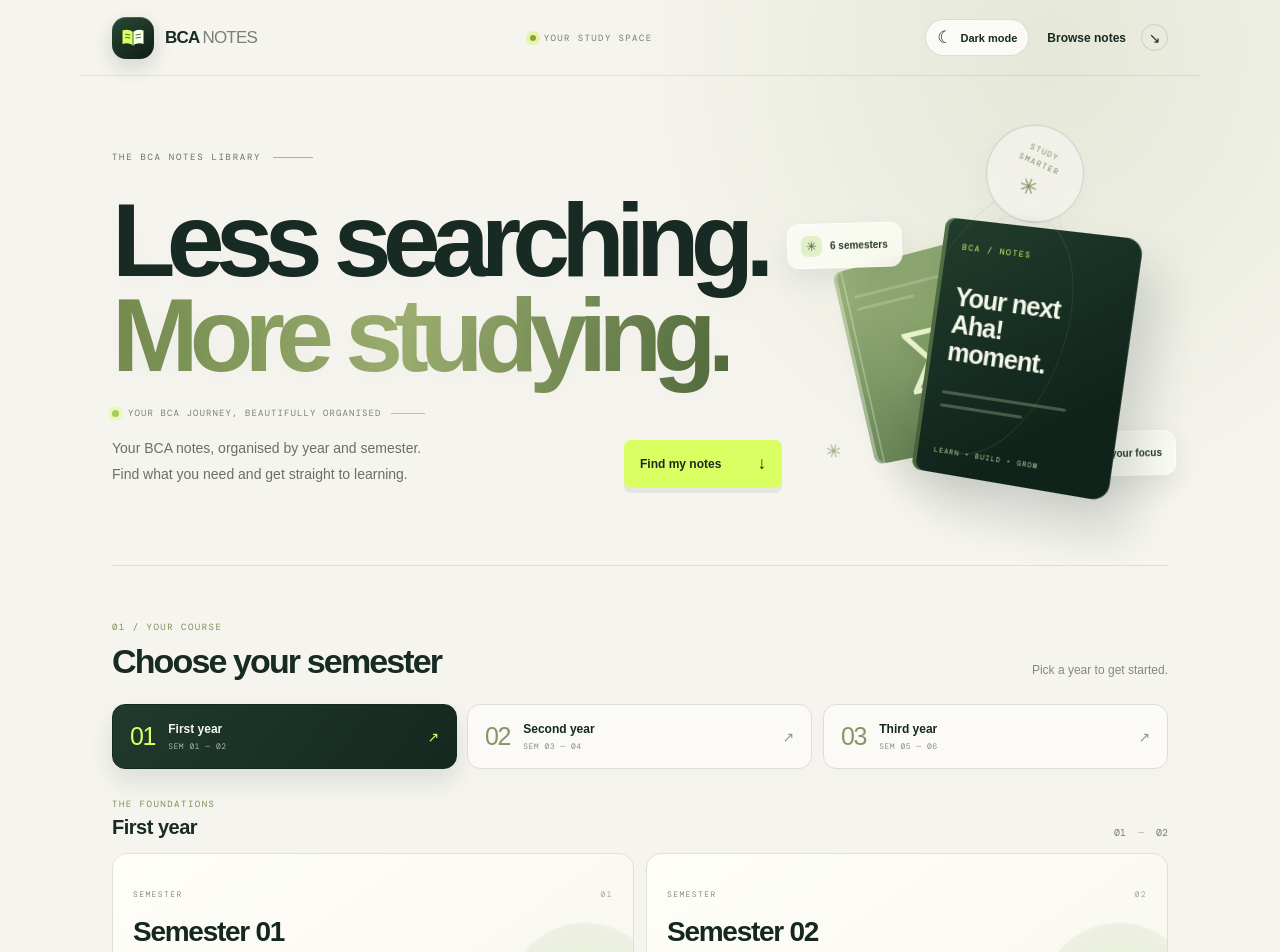
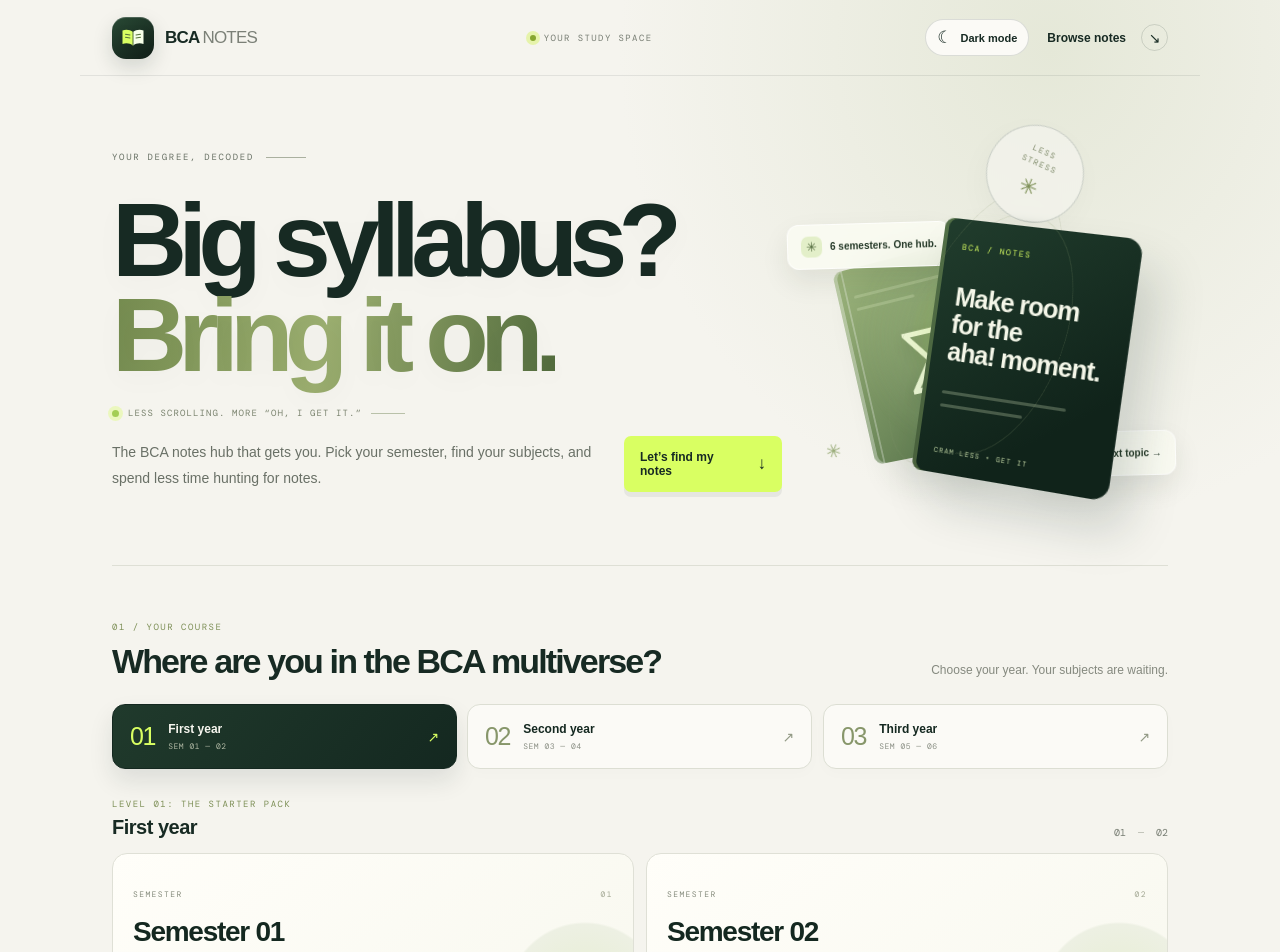
Before and after one commit to nityansh19/BCA-NOTES, a React (Vite) app: page / in a window 1280 px wide. Shown: the top 952 px of the page. Built offline with nearby package versions, Linux system fonts and the light colour scheme.

Commit message:
Refresh BCA Notes landing page copy with playful student-first messaging

```diff
--- a/src/App.jsx
+++ b/src/App.jsx
@@ -19,9 +19,9 @@ const semesterTwoSubjects = [
 ];
 
 const years = [
-  { id: 1, title: 'First year', range: 'SEM 01 — 02', semesters: [1, 2], tag: 'THE FOUNDATIONS' },
-  { id: 2, title: 'Second year', range: 'SEM 03 — 04', semesters: [3, 4], tag: 'BUILD YOUR SKILLS' },
-  { id: 3, title: 'Third year', range: 'SEM 05 — 06', semesters: [5, 6], tag: 'FINISH STRONG' },
+  { id: 1, title: 'First year', range: 'SEM 01 — 02', semesters: [1, 2], tag: 'LEVEL 01: THE STARTER PACK' },
+  { id: 2, title: 'Second year', range: 'SEM 03 — 04', semesters: [3, 4], tag: 'LEVEL 02: SKILL UP' },
+  { id: 3, title: 'Third year', range: 'SEM 05 — 06', semesters: [5, 6], tag: 'LEVEL 03: FINAL BOSS' },
 ];
 
 export default function App() {
@@ -39,17 +39,17 @@ export default function App() {
     </header>
     <main>
       <section className="hero">
-        <div className="hero-kicker"><span>THE BCA NOTES LIBRARY</span><span className="kicker-line" /></div>
-        <h1>Less searching.<br /><span>More studying.</span></h1><div className="hero-proof"><span className="proof-dot"></span> YOUR BCA JOURNEY, BEAUTIFULLY ORGANISED <span className="proof-line"></span></div>
+        <div className="hero-kicker"><span>YOUR DEGREE, DECODED</span><span className="kicker-line" /></div>
+        <h1>Big syllabus?<br /><span>Bring it on.</span></h1><div className="hero-proof"><span className="proof-dot"></span> LESS SCROLLING. MORE “OH, I GET IT.” <span className="proof-line"></span></div>
         <div className="hero-bottom">
-          <p>Your BCA notes, organised by year and semester.<br className="desktop-break" /> Find what you need and get straight to learning.</p>
-          <a className="hero-button" href="#browse">Find my notes <span>↓</span></a>
+          <p>The BCA notes hub that gets you. Pick your semester, find your subjects, and spend less time hunting for notes.</p>
+          <a className="hero-button" href="#browse">Let’s find my notes <span>↓</span></a>
         </div>
-        <div className="hero-stamp" aria-hidden="true"><span>STUDY</span><span>SMARTER</span><span className="stamp-star">✳</span></div>
-        <div className="hero-visual" aria-hidden="true"><div className="visual-orbit orbit-one"></div><div className="visual-orbit orbit-two"></div><div className="visual-glow"></div><div className="floating-book book-back"><span className="book-line"></span><span className="book-line short"></span><span className="book-symbol">∑</span></div><div className="floating-book book-front"><span className="book-label">BCA / NOTES</span><span className="book-title">Your next<br/>Aha! moment.</span><span className="book-line"></span><span className="book-line short"></span><span className="book-footer">LEARN • BUILD • GROW</span></div><div className="float-chip chip-one"><span>✳</span> 6 semesters</div><div className="float-chip chip-two"><span>↗</span> Find your focus</div><div className="visual-spark spark-one">✦</div><div className="visual-spark spark-two">✳</div></div>
+        <div className="hero-stamp" aria-hidden="true"><span>LESS</span><span>STRESS</span><span className="stamp-star">✳</span></div>
+        <div className="hero-visual" aria-hidden="true"><div className="visual-orbit orbit-one"></div><div className="visual-orbit orbit-two"></div><div className="visual-glow"></div><div className="floating-book book-back"><span className="book-line"></span><span className="book-line short"></span><span className="book-symbol">∑</span></div><div className="floating-book book-front"><span className="book-label">BCA / NOTES</span><span className="book-title">Make room<br/>for the<br/>aha! moment.</span><span className="book-line"></span><span className="book-line short"></span><span className="book-footer">CRAM LESS • GET IT</span></div><div className="float-chip chip-one"><span>✳</span> 6 semesters. One hub.</div><div className="float-chip chip-two"><span>↗</span> Your next topic →</div><div className="visual-spark spark-one">✦</div><div className="visual-spark spark-two">✳</div></div>
       </section>
       <section className="browse-section" id="browse">
-        <div className="section-heading"><div><span className="section-index">01 / YOUR COURSE</span><h2>Choose your semester</h2></div><p>Pick a year to get started.</p></div>
+        <div className="section-heading"><div><span className="section-index">01 / YOUR COURSE</span><h2>Where are you in the BCA multiverse?</h2></div><p>Choose your year. Your subjects are waiting.</p></div>
         <div className="year-tabs" role="tablist" aria-label="BCA year">
           {years.map((year) => <button key={year.id} role="tab" aria-selected={activeYear === year.id} className={`year-tab ${activeYear === year.id ? 'active' : ''}`} onClick={() => { setActiveYear(year.id); setActiveSemester(null); setActiveSubject(null); }}>
             <span className="tab-number">0{year.id}</span><span className="tab-text"><strong>{year.title}</strong><small>{year.range}</small></span><span className="tab-arrow">↗</span>
@@ -76,7 +76,7 @@ export default function App() {
             {(activeSemester === 1 || activeSemester === 2) && activeSubject && <div className="subject-detail"><span className="empty-icon">PDF</span><div><strong>{(activeSemester === 1 ? semesterOneSubjects : semesterTwoSubjects).find(subject => subject.code === activeSubject)?.name}</strong><p>Subject page is ready for notes. PDFs and unit-wise materials will appear here when you provide them.</p></div><span className="status-label">NOTES COMING SOON</span></div>}
           </div>}
         </div>
-        <div className="catalogue-note"><span className="note-spark">✳</span><span>One simple library. All six semesters.</span><span className="note-right">MADE FOR BCA STUDENTS</span></div>
+        <div className="catalogue-note"><span className="note-spark">✳</span><span>Your degree is a journey. Your notes should be easy to find.</span><span className="note-right">BUILT FOR BCA LIFE</span></div>
       </section>
     </main>
     <footer className="footer"><a className="brand footer-brand" href="#top"><span className="brand-mark" aria-hidden="true"><svg viewBox="0 0 40 40"><path d="M6 10c5-2 10-1 14 2v18c-4-3-9-4-14-2z" fill="#d9ff62"/><path d="M34 10c-5-2-10-1-14 2v18c4-3 9-4 14-2z" fill="#f7ffe9"/><path d="M20 12v18M10 15l6 1M10 19l6 1M24 16l6-1M24 20l6-1" stroke="#55733b" strokeWidth="1.4" strokeLinecap="round"/></svg></span><span>BCA<span className="brand-light">NOTES</span></span></a><span>Study better, one page at a time.</span><span>© {new Date().getFullYear()} BCA NOTES</span></footer>
```
